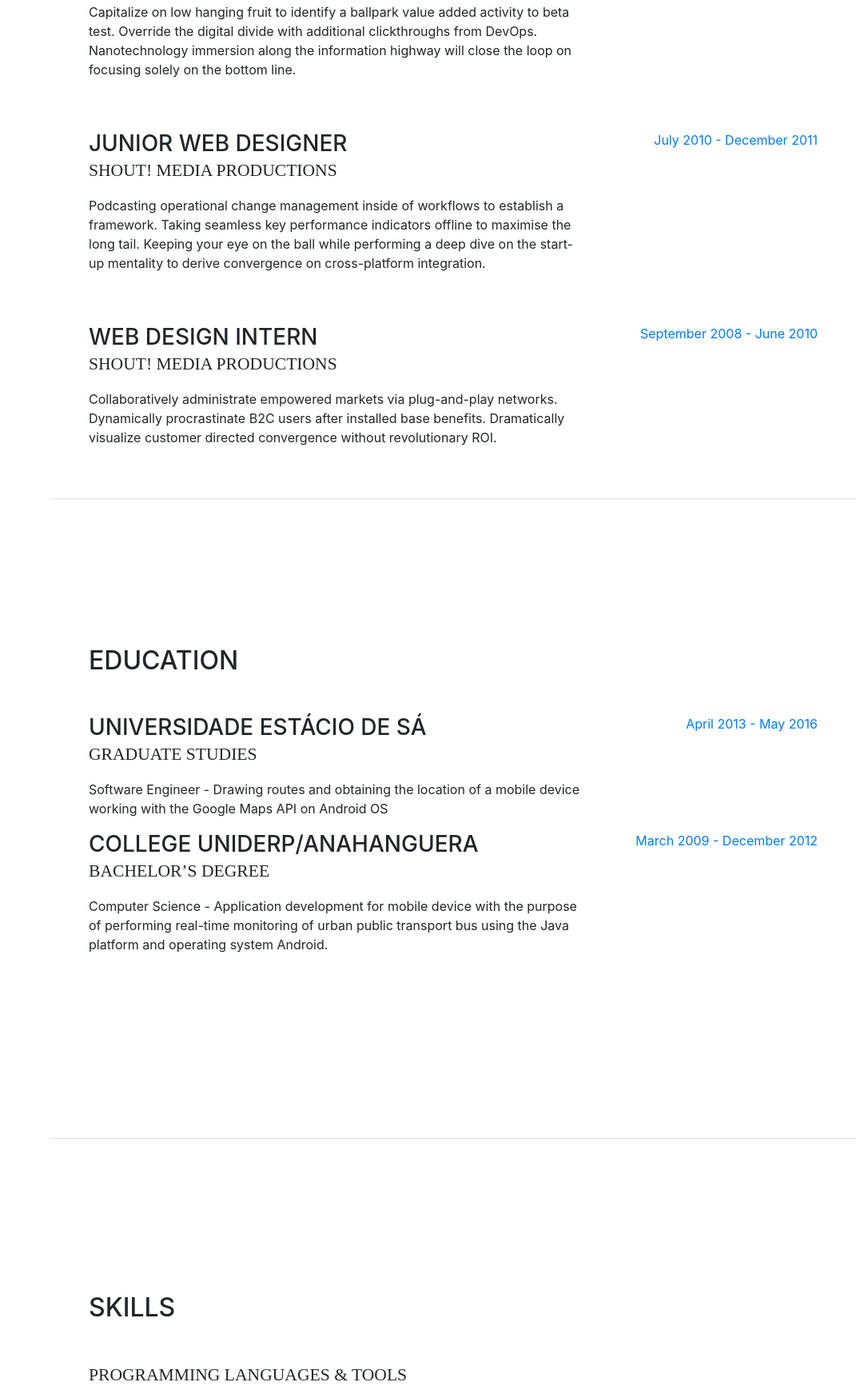
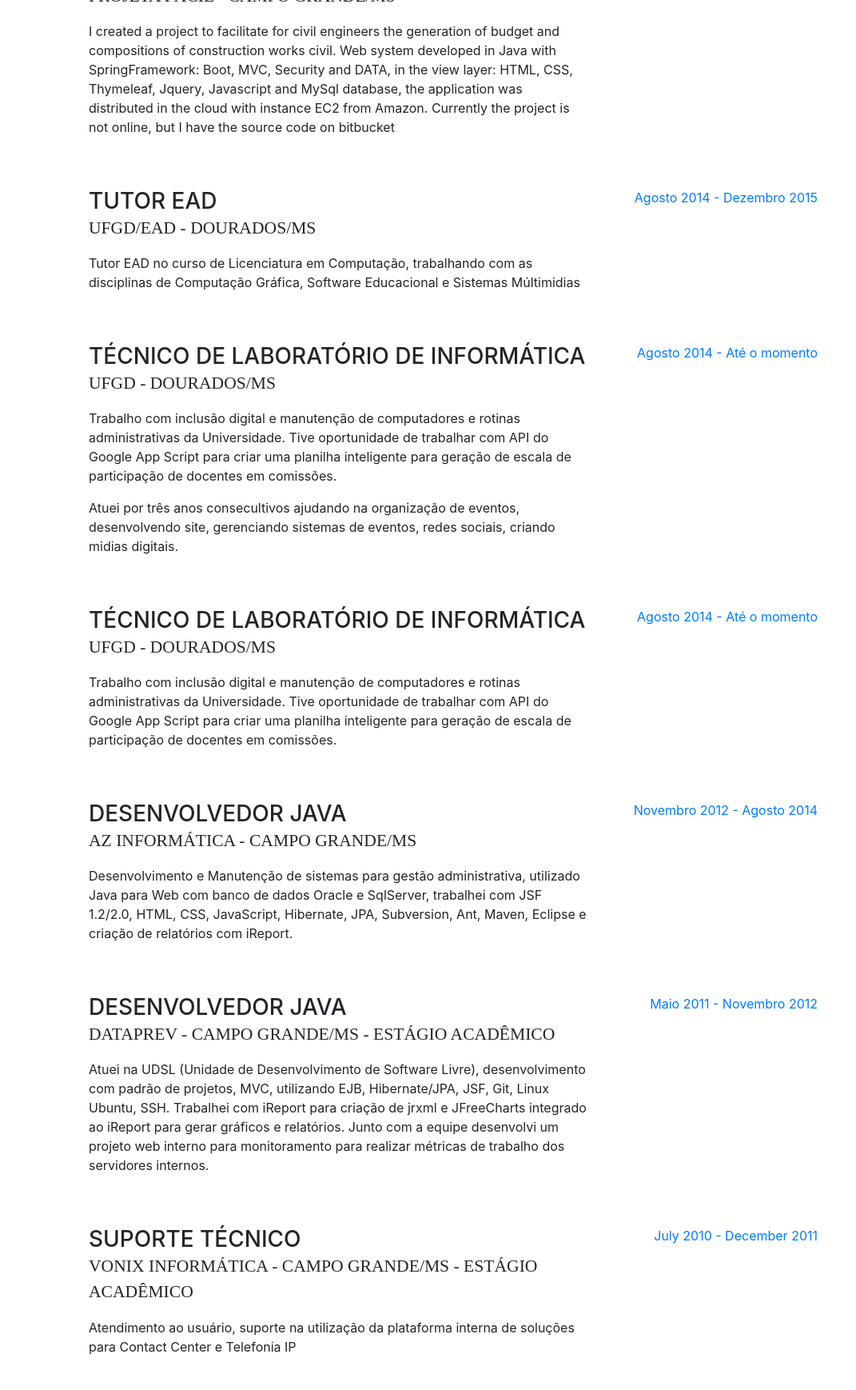
Before and after one commit to tgmarinho/resume, a website with bundled scripts: page index.html in a window 1280 px wide. Shown: the part 1255-2993 px from the top of the page at 80% size, without its empty margins (209-1280 px from the left). Built offline with nearby package versions, Linux system fonts and the light colour scheme; a web font is replaced by a local one.

```diff
--- a/index.html
+++ b/index.html
@@ -188,36 +188,107 @@
       </section>
 
       <section class="resume-section p-3 p-lg-5 d-flex flex-column" id="experience">
+
         <div class="my-auto">
           <h2 class="mb-5">Experience</h2>
 
           <div class="resume-item d-flex flex-column flex-md-row mb-5">
             <div class="resume-content mr-auto">
-              <h3 class="mb-0">Senior Web Developer</h3>
-              <div class="subheading mb-3">Intelitec Solutions</div>
-              <p>Bring to the table win-win survival strategies to ensure proactive domination. At the end of the day, going forward, a new normal that has evolved from generation X is on the runway heading towards a streamlined cloud solution. User generated content in real-time will have multiple touchpoints for offshoring.</p>
+              <h3 class="mb-0">Javascript Full Stack Developer</h3>
+              <div class="subheading mb-3">Nowadays - Remote</div>
+              <p>I have been development freelance projects, currently I have some websites online and a PWA in production. Website in HTML, CSS and Javascript, and PWA with Meteor, React, GraphQL, MongoDB. I have been doing improvement courses and projects to work as Javascript Full Stack (Node, Meteor, React, GraphQL, MongoDB, MySQL).
+              </p>
             </div>
             <div class="resume-date text-md-right">
-              <span class="text-primary">March 2013 - Present</span>
+              <span class="text-primary">July 2017 - Present</span>
             </div>
           </div>
 
           <div class="resume-item d-flex flex-column flex-md-row mb-5">
             <div class="resume-content mr-auto">
-              <h3 class="mb-0">Web Developer</h3>
-              <div class="subheading mb-3">Intelitec Solutions</div>
-              <p>Capitalize on low hanging fruit to identify a ballpark value added activity to beta test. Override the digital divide with additional clickthroughs from DevOps. Nanotechnology immersion along the information highway will close the loop on focusing solely on the bottom line.</p>
+              <h3 class="mb-0">Java Full Stack Developer</h3>
+              <div class="subheading mb-3">Projeta Fácil - Campo Grande/MS</div>
+              <p>I created a project to facilitate for civil engineers the generation of budget and compositions of construction works civil. Web system developed in Java with SpringFramework: Boot, MVC, Security and DATA, in the view layer: HTML, CSS, Thymeleaf, Jquery, Javascript and MySql database, the application was distributed in the cloud with instance EC2 from Amazon. Currently the project is not online, but I have the source code on bitbucket</p>
             </div>
             <div class="resume-date text-md-right">
-              <span class="text-primary">December 2011 - March 2013</span>
+              <span class="text-primary">January 2017 - December 2017</span>
             </div>
           </div>
 
           <div class="resume-item d-flex flex-column flex-md-row mb-5">
             <div class="resume-content mr-auto">
-              <h3 class="mb-0">Junior Web Designer</h3>
-              <div class="subheading mb-3">Shout! Media Productions</div>
-              <p>Podcasting operational change management inside of workflows to establish a framework. Taking seamless key performance indicators offline to maximise the long tail. Keeping your eye on the ball while performing a deep dive on the start-up mentality to derive convergence on cross-platform integration.</p>
+              <h3 class="mb-0">Tutor EAD</h3>
+              <div class="subheading mb-3">UFGD/EAD - Dourados/MS</div>
+              <p>Tutor EAD no curso de Licenciatura em Computação, trabalhando com as disciplinas de Computação Gráfica, Software
+                Educacional e Sistemas Múltimidias</p>
+            </div>
+            <div class="resume-date text-md-right">
+              <span class="text-primary">Agosto 2014 - Dezembro 2015</span>
+            </div>
+          </div>
+
+          <div class="resume-item d-flex flex-column flex-md-row mb-5">
+            <div class="resume-content mr-auto">
+              <h3 class="mb-0">Técnico de Laboratório de Informática</h3>
+              <div class="subheading mb-3">UFGD - Dourados/MS</div>
+              <p>Trabalho com inclusão digital e manutenção de computadores e rotinas administrativas da Universidade. Tive oportunidade
+                de trabalhar com API do Google App Script para criar uma planilha inteligente para geração de escala de participação
+                de docentes em comissões.</p>
+              <p>Atuei por três anos consecultivos ajudando na organização de eventos, desenvolvendo site, gerenciando sistemas
+                de eventos, redes sociais, criando midias digitais.</p>
+            </div>
+            <div class="resume-date text-md-right">
+              <span class="text-primary">Agosto 2014 - Até o momento</span>
+            </div>
+          </div>
+
+          <div class="resume-item d-flex flex-column flex-md-row mb-5">
+            <div class="resume-content mr-auto">
+              <h3 class="mb-0">Técnico de Laboratório de Informática</h3>
+              <div class="subheading mb-3">UFGD - Dourados/MS</div>
+              <p>Trabalho com inclusão digital e manutenção de computadores e rotinas administrativas da Universidade. Tive oportunidade
+                de trabalhar com API do Google App Script para criar uma planilha inteligente para geração de escala de participação
+                de docentes em comissões.</p>
+            </div>
+            <div class="resume-date text-md-right">
+              <span class="text-primary">Agosto 2014 - Até o momento</span>
+            </div>
+          </div>
+
+          <div class="resume-item d-flex flex-column flex-md-row mb-5">
+            <div class="resume-content mr-auto">
+              <h3 class="mb-0">Desenvolvedor Java</h3>
+              <div class="subheading mb-3">AZ Informática - Campo Grande/MS</div>
+              <p>Desenvolvimento e Manutenção de sistemas para gestão administrativa, utilizado Java para Web com banco de dados
+                Oracle e SqlServer, trabalhei com JSF 1.2/2.0, HTML, CSS, JavaScript, Hibernate, JPA, Subversion, Ant, Maven,
+                Eclipse e criação de relatórios com iReport.</p>
+            </div>
+            <div class="resume-date text-md-right">
+              <span class="text-primary">Novembro 2012 - Agosto 2014</span>
+            </div>
+          </div>
+
+          <div class="resume-item d-flex flex-column flex-md-row mb-5">
+            <div class="resume-content mr-auto">
+              <h3 class="mb-0">Desenvolvedor Java</h3>
+              <div class="subheading mb-3">Dataprev - Campo Grande/MS - Estágio Acadêmico</div>
+              <p>Atuei na UDSL (Unidade de Desenvolvimento de Software Livre), desenvolvimento com padrão de projetos, MVC, utilizando
+                EJB, Hibernate/JPA, JSF, Git, Linux Ubuntu, SSH. Trabalhei com iReport para criação de jrxml e JFreeCharts
+                integrado ao iReport para gerar gráficos e relatórios. Junto com a equipe desenvolvi um projeto web interno
+                para monitoramento para realizar métricas de trabalho dos servidores internos.</p>
+            </div>
+            <div class="resume-date text-md-right">
+              <span class="text-primary">Maio 2011 - Novembro 2012</span>
+            </div>
+          </div>
+
+          <div class="resume-item d-flex flex-column flex-md-row mb-5">
+            <div class="resume-content mr-auto">
+              <h3 class="mb-0">Suporte Técnico</h3>
+              <div class="subheading mb-3">Vonix Informática - Campo Grande/MS - Estágio Acadêmico</div>
+              <p>Atendimento ao usuário, suporte na utilização da plataforma interna de soluções para Contact Center e Telefonia
+                IP
+              </p>
             </div>
             <div class="resume-date text-md-right">
               <span class="text-primary">July 2010 - December 2011</span>
@@ -226,12 +297,12 @@
 
           <div class="resume-item d-flex flex-column flex-md-row">
             <div class="resume-content mr-auto">
-              <h3 class="mb-0">Web Design Intern</h3>
-              <div class="subheading mb-3">Shout! Media Productions</div>
-              <p>Collaboratively administrate empowered markets via plug-and-play networks. Dynamically procrastinate B2C users after installed base benefits. Dramatically visualize customer directed convergence without revolutionary ROI.</p>
+              <h3 class="mb-0">Instrutor de cursos de Informática</h3>
+              <div class="subheading mb-3">Eschola.com (Campo Grande/MS) - Estágio Acadêmico</div>
+              <p>Instrutor de cursos de informática básica e avançada.</p>
             </div>
             <div class="resume-date text-md-right">
-              <span class="text-primary">September 2008 - June 2010</span>
+              <span class="text-primary">Junho 2010 - Abril 2011</span>
             </div>
           </div>
 
```
Also changed, not shown: index-pt_br.html (+79 -32 lines).
